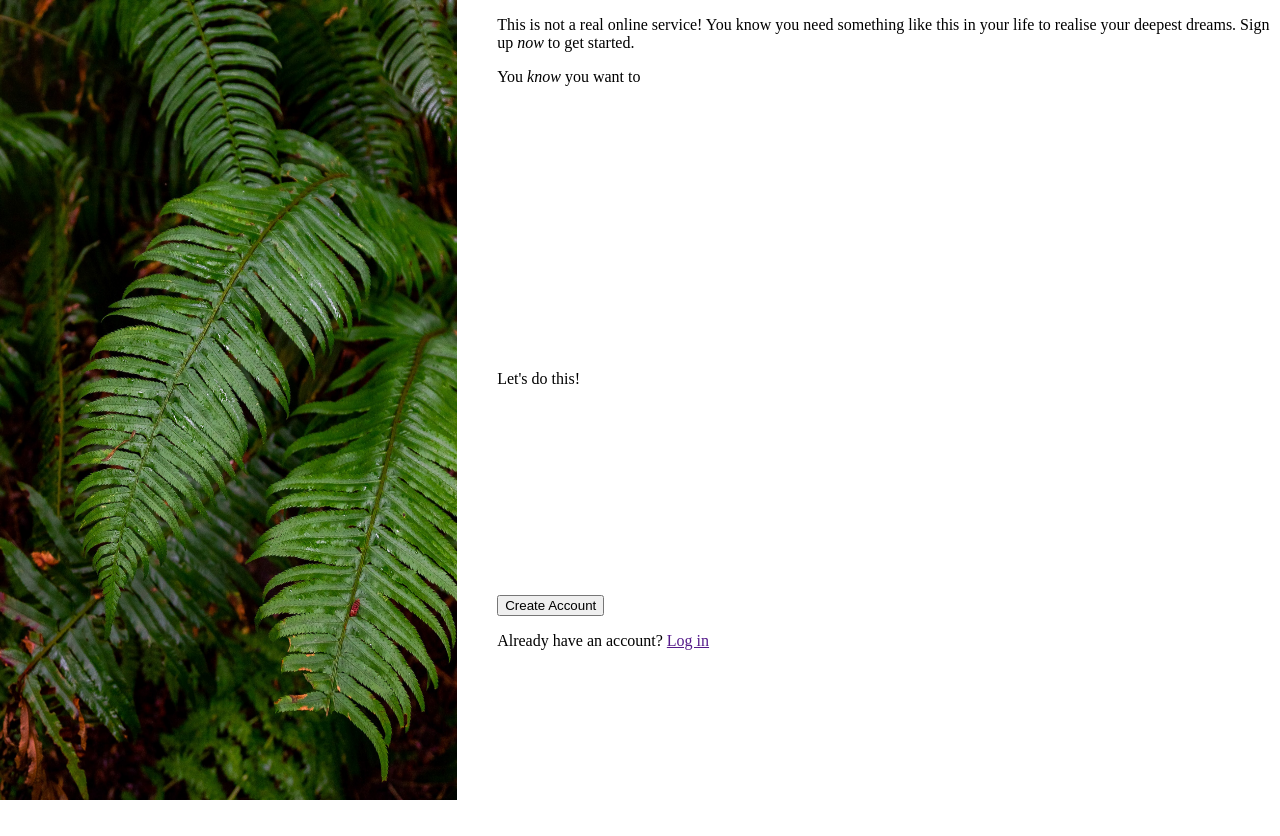
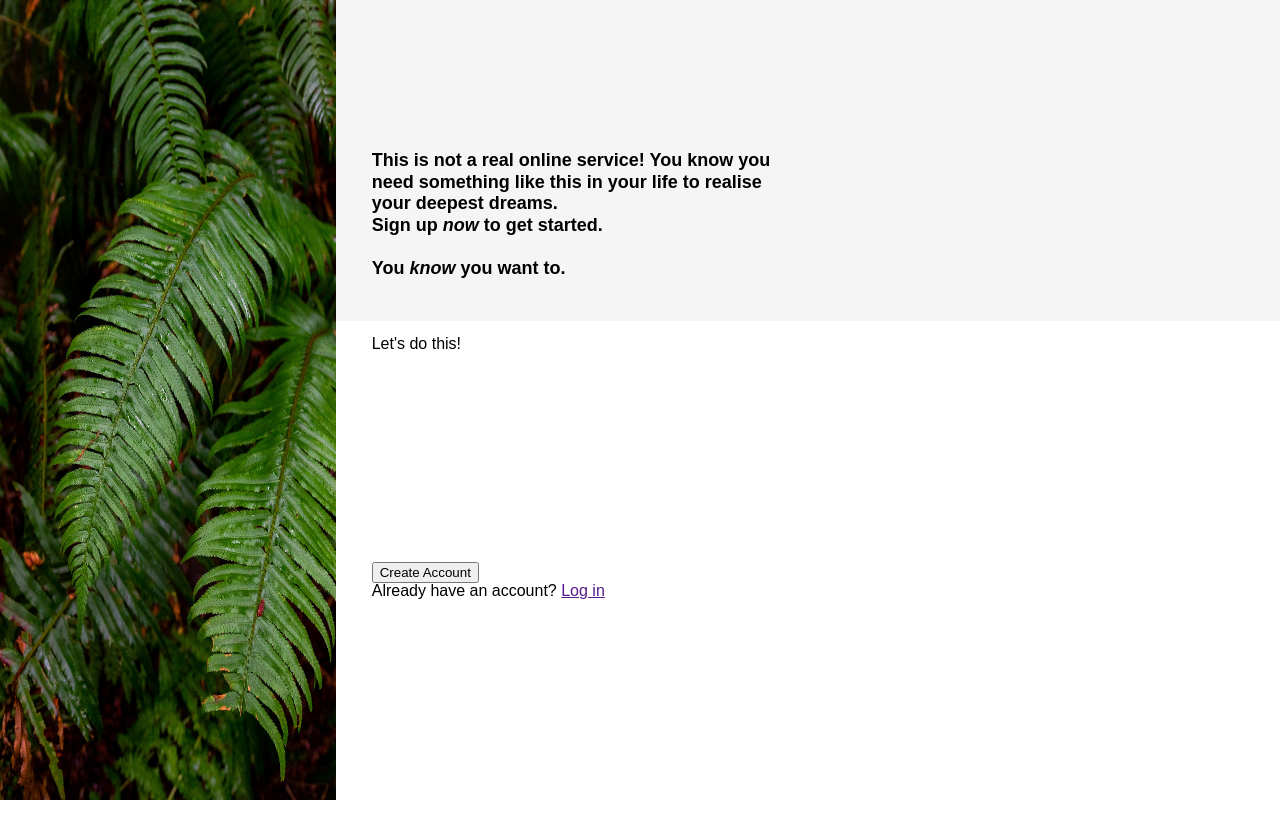
Before and after one commit to kchen1999/Sign-up-Form, a plain HTML site: page index.html in a window 1280 px wide. After the commit the page ends 803 px from the top, so only its background shows below. Drawn offline with Linux system fonts and the light colour scheme.

Commit message:
completed top content section

```diff
--- a/index.html
+++ b/index.html
@@ -16,9 +16,14 @@
         <div class="content">
             <div class="header">
                 <p>This is not a real online service! You know you need something like this in your life
-                    to realise your deepest dreams. Sign up <em>now</em> to get started.
+                    to realise your deepest dreams.
+                    <br>
+                    Sign up <em>now</em> to get started.
                 </p>
-                <p>You <em>know</em> you want to</p>
+                <p>
+                    <br>
+                    You <em>know</em> you want to.
+                </p>
             </div>
             <div class="login-form">
                <p>Let's do this!</p>
--- a/styles.css
+++ b/styles.css
@@ -1,16 +1,65 @@
+html, body, div, span, applet, object, iframe,
+h1, h2, h3, h4, h5, h6, p, blockquote, pre,
+a, abbr, acronym, address, big, cite, code,
+del, dfn, em, img, ins, kbd, q, s, samp,
+small, strike, strong, sub, sup, tt, var,
+b, u, i, center,
+dl, dt, dd, ol, ul, li,
+fieldset, form, label, legend,
+table, caption, tbody, tfoot, thead, tr, th, td,
+article, aside, canvas, details, embed,
+figure, figcaption, footer, header, hgroup,
+menu, nav, output, ruby, section, summary,
+time, mark, audio, video {
+	margin: 0;
+	padding: 0;
+	border: 0;
+	font-size: 100%;
+	vertical-align: baseline;
+}
+/* HTML5 display-role reset for older browsers */
+article, aside, details, figcaption, figure,
+footer, header, hgroup, menu, nav, section {
+	display: block;
+}
 body {
-    margin: 0;
+	line-height: 1;
+}
+ol, ul {
+	list-style: none;
+}
+blockquote, q {
+	quotes: none;
+}
+blockquote:before, blockquote:after,
+q:before, q:after {
+	content: '';
+	content: none;
+}
+table {
+	border-collapse: collapse;
+	border-spacing: 0;
+}
+
+* {
+    box-sizing: border-box;
 }
 
 .outer-container {
     display: flex;
 }
 
+
 .content {
-    padding-left: 40px;
+    font-family: Arial, Helvetica, sans-serif;
 }
 
-.img-sidebar>img {
+@font-face {
+    font-family: Norse-Bold;
+    src: url("/Norse-Bold.otf") format("opentype");
+}
+
+.img-sidebar > img {
     width: 100%;
     height: 100vh;
 }
@@ -18,12 +67,24 @@ body {
 .login-form {
     display: flex;
     height: 30%;
+    padding-top: 15px;
+    padding-left: 36px;
 }
 
 .header {
     height: 40%;
+    font-weight: bold;
+    padding-top: 150px;
+    padding-right: 480px;
+    padding-left: 36px;
+    background-color: whitesmoke;
+    line-height: 1.2;
+    font-size: large;
+
 }
+
 
 .sign-up {
     height: 30%;
+    padding-left: 36px;
 }
```
